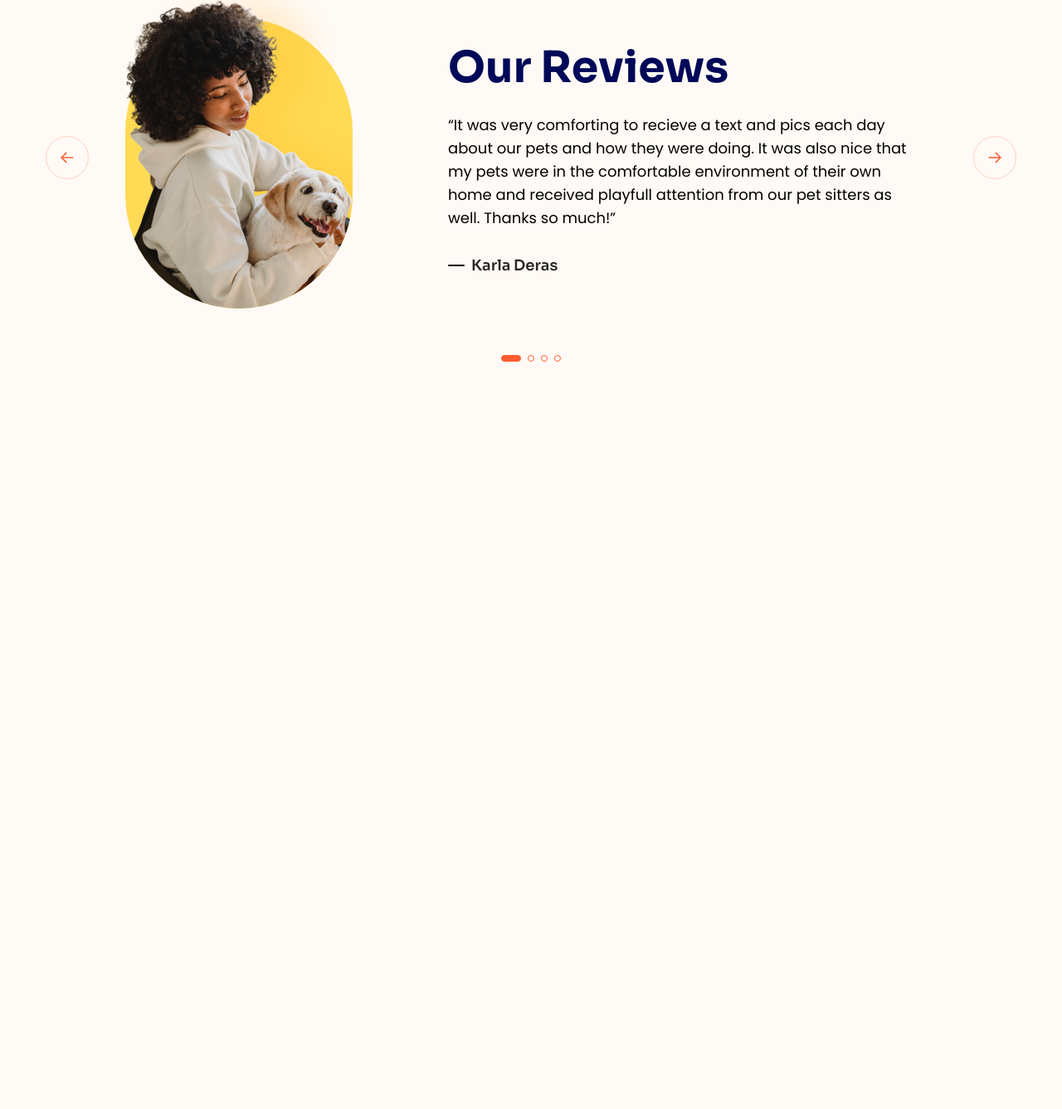
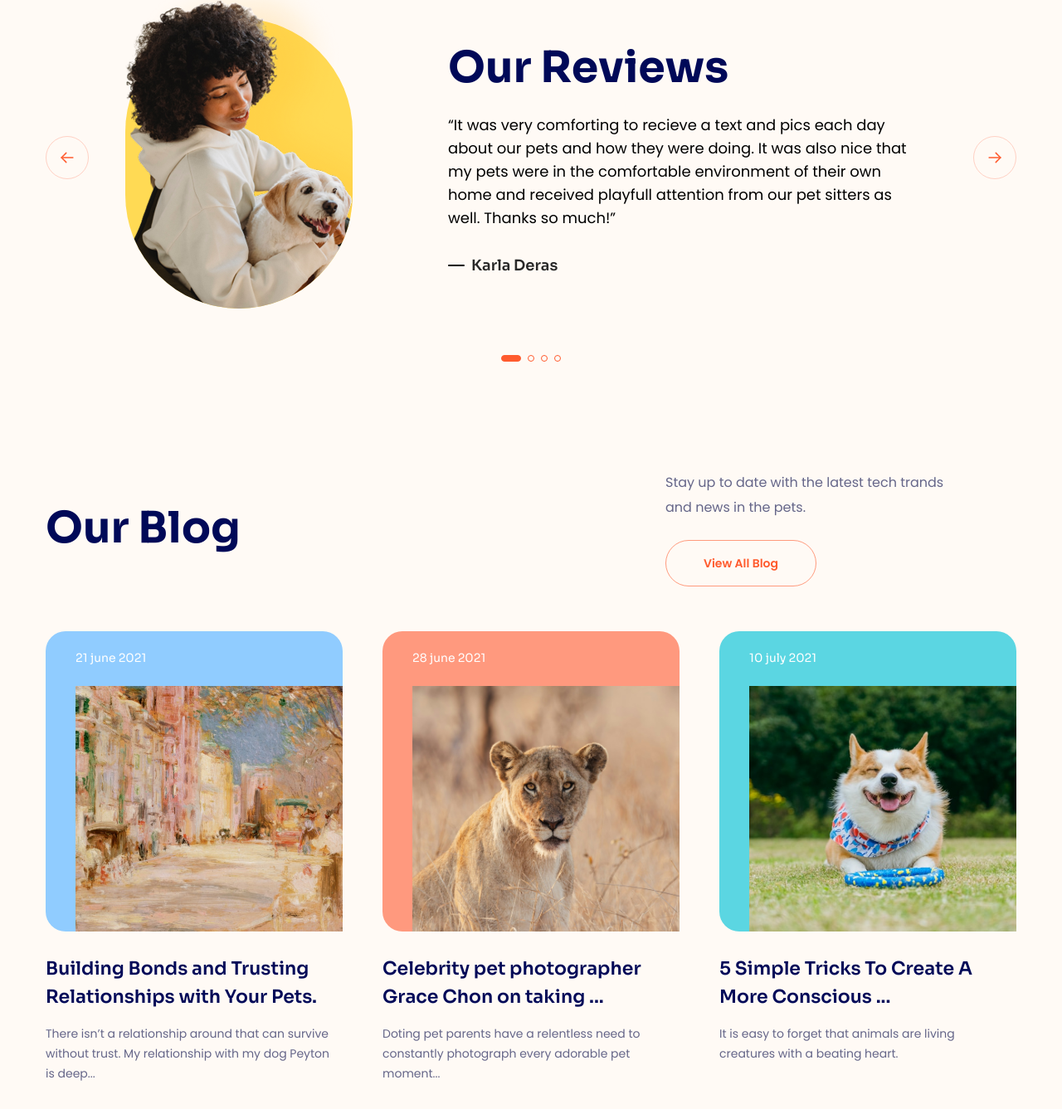
Before and after one commit to hoppv04/html_css_pro_project_4, a plain HTML site: page index.html in a window 1280 px wide. Shown: the part 5306-6643 px from the top of the page at 83% size. Before the commit the page ends 5795 px from the top, so only its background shows below. Drawn offline with Linux system fonts and the light colour scheme.

Commit message:
add blog ui

```diff
--- a/asset/css/styles.css
+++ b/asset/css/styles.css
@@ -1088,3 +1088,85 @@ button {
   width: 24px;
   background-color: #ff5b2e;
 }
+
+/* Blog */
+.blog {
+  padding: 78px 0;
+}
+
+.blog__header {
+  display: flex;
+  align-items: center;
+  justify-content: space-between;
+}
+
+.blog__info {
+  width: 350px;
+  margin-right: 73px;
+}
+
+.blog__desc {
+  margin-top: 0;
+}
+
+.blog__cta {
+  margin-top: 24px;
+  min-width: 182px;
+  color: #ff5b2e;
+  border: 1px solid rgba(255, 91, 46, 0.6);
+}
+
+.blog__list {
+  display: grid;
+  grid-template-columns: repeat(3, 1fr);
+  gap: 48px;
+  margin-top: 54px;
+}
+
+.blog-item__figure {
+  padding: 24px 0 0 36px;
+  background-color: #90ccff;
+  border-radius: 24px;
+}
+
+.blog-item:nth-child(2) .blog-item__figure {
+  background-color: #ff997e;
+}
+
+.blog-item:nth-child(3) .blog-item__figure {
+  background-color: #5bd6e2;
+}
+
+.blog-item__time {
+  font-family: Sora, sans-serif;
+  font-weight: 400;
+  font-size: 1.4rem;
+  line-height: 1.21;
+  color: #fff;
+}
+
+.blog-item__img {
+  margin-top: 25px;
+  display: block;
+  width: 100%;
+  height: 296px;
+  object-fit: cover;
+}
+
+.blog-item__info {
+  padding: 28px 12px 0 0;
+}
+
+.blog-item__title {
+  font-weight: 600;
+  font-size: 2.2rem;
+  line-height: 1.55;
+  color: #000958;
+}
+
+.blog-item__desc {
+  margin-top: 16px;
+  font-size: 1.4rem;
+  line-height: 1.71;
+  color: #656689;
+}
--- a/index.html
+++ b/index.html
@@ -830,6 +830,100 @@
           </div>
         </div>
       </section>
+
+      <!-- Blog -->
+      <section class="blog">
+        <div class="container">
+          <header class="blog__header">
+            <h2 class="section-heading">Our Blog</h2>
+            <div class="blog__info">
+              <p class="blog__desc section-desc">
+                Stay up to date with the latest tech trands and news in the
+                pets.
+              </p>
+              <a href="#!" class="btn blog__cta">View All Blog</a>
+            </div>
+          </header>
+
+          <div class="blog__list">
+            <!-- Blog Item 1 -->
+            <article class="blog-item">
+              <figure class="blog-item__figure">
+                <time class="blog-item__time">21 june 2021</time>
+                <a href="#!">
+                  <img
+                    src="./asset/imgs/blog-01.jpg"
+                    alt="Building Bonds and Trusting Relationships with Your Pets."
+                    class="blog-item__img"
+                  />
+                </a>
+              </figure>
+              <section class="blog-item__info">
+                <h3>
+                  <a href="#!" class="blog-item__title"
+                    >Building Bonds and Trusting Relationships with Your
+                    Pets.</a
+                  >
+                </h3>
+                <p class="blog-item__desc">
+                  There isn’t a relationship around that can survive without
+                  trust. My relationship with my dog Peyton is deep...
+                </p>
+              </section>
+            </article>
+
+            <!-- Blog Item 2 -->
+            <article class="blog-item">
+              <figure class="blog-item__figure">
+                <time class="blog-item__time">28 june 2021</time>
+                <a href="#!">
+                  <img
+                    src="./asset/imgs/blog-02.jpg"
+                    alt="Celebrity pet photographer Grace Chon on taking ..."
+                    class="blog-item__img"
+                  />
+                </a>
+              </figure>
+              <section class="blog-item__info">
+                <h3>
+                  <a href="#!" class="blog-item__title"
+                    >Celebrity pet photographer Grace Chon on taking ...</a
+                  >
+                </h3>
+                <p class="blog-item__desc">
+                  Doting pet parents have a relentless need to constantly
+                  photograph every adorable pet moment...
+                </p>
+              </section>
+            </article>
+
+            <!-- Blog Item 3 -->
+            <article class="blog-item">
+              <figure class="blog-item__figure">
+                <time class="blog-item__time">10 july 2021</time>
+                <a href="#!">
+                  <img
+                    src="./asset/imgs/blog-03.jpg"
+                    alt="5 Simple Tricks To Create A More Conscious ..."
+                    class="blog-item__img"
+                  />
+                </a>
+              </figure>
+              <section class="blog-item__info">
+                <h3>
+                  <a href="#!" class="blog-item__title"
+                    >5 Simple Tricks To Create A More Conscious ...</a
+                  >
+                </h3>
+                <p class="blog-item__desc">
+                  It is easy to forget that animals are living creatures with a
+                  beating heart.
+                </p>
+              </section>
+            </article>
+          </div>
+        </div>
+      </section>
     </main>
   </body>
 </html>
```
Also changed, not shown: asset/imgs/blog-01.jpg (added), asset/imgs/blog-02.jpg (added), asset/imgs/blog-03.jpg (added).
